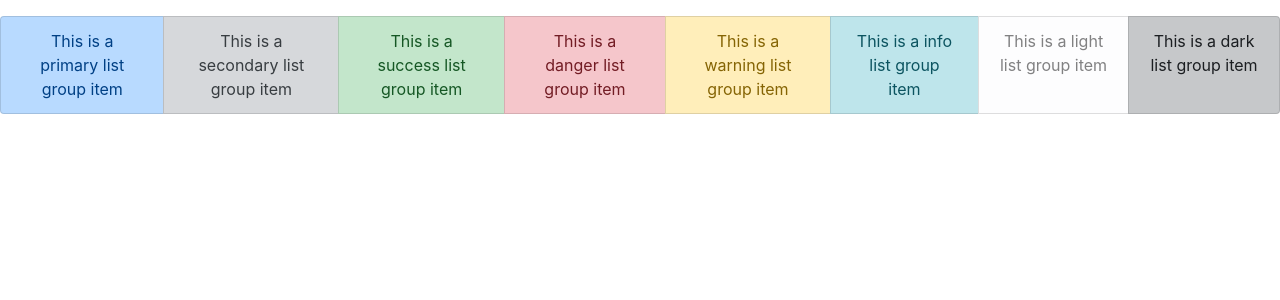
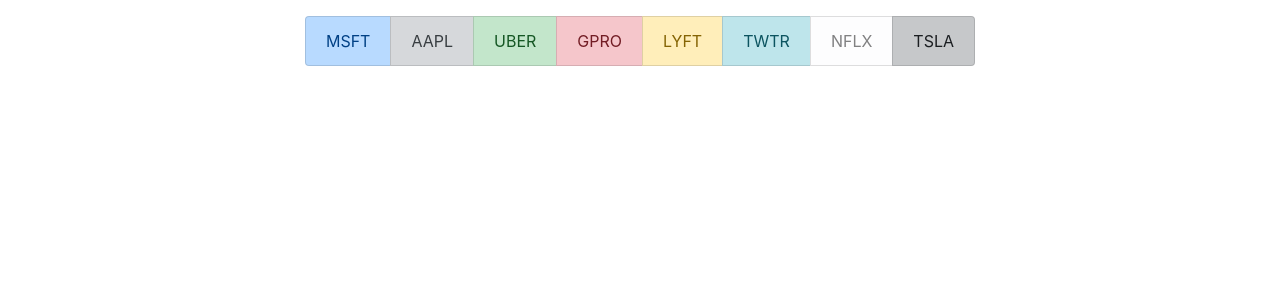
Before and after one commit to ravid7/StevensExchange, a Flask app: page / in a window 1280 px wide. Shown: the part 98-398 px from the top of the page. Run offline with Flask 2, Linux system fonts and the light colour scheme; parts of the project's set-up code (start-up, migrations or seed data) failed here and were passed over; some libraries are stand-ins or nearby versions.

Commit message:
html edited

```diff
--- a/main.py
+++ b/main.py
@@ -23,10 +23,30 @@
     "LYFT", "TWTR", "NFLX", "TSLA"
 ]
 
+color_strings = [
+    "list-group-item-primary",
+    "list-group-item-secondary",
+    "list-group-item-success",
+    "list-group-item-danger",
+    "list-group-item-warning",
+    "list-group-item-info",
+    "list-group-item-light",
+    "list-group-item-dark"
+]
+
+
+def live_price_editor():
+    for i in range(len(top_labels)):
+        top_labels[i] += " (%.2f)" % get_live_price(top_labels[i])
+
+
 @app.route('/')
 def main():
-    return render_template('main_page.html', title="StevensEx Stock monitor")
+    return render_template('main_page.html', title="StevensEx Stock monitor", labels=zip(color_strings, top_labels))
+
+# print(top_labels)
 
 
 if __name__ == '__main__':
-    app.run('127.0.0.1', 5555, debug=True)
+    live_price_editor()
+    app.run('127.0.0.1', 8080, debug=True)
--- a/templates/main_page.html
+++ b/templates/main_page.html
@@ -24,14 +24,9 @@
 
     <div class="justify-content-center d-flex">
         <ul class="list-group list-group-horizontal-lg">
-            <li class="list-group-item list-group-item-primary">This is a primary list group item</li>
-            <li class="list-group-item list-group-item-secondary">This is a secondary list group item</li>
-            <li class="list-group-item list-group-item-success">This is a success list group item</li>
-            <li class="list-group-item list-group-item-danger">This is a danger list group item</li>
-            <li class="list-group-item list-group-item-warning">This is a warning list group item</li>
-            <li class="list-group-item list-group-item-info">This is a info list group item</li>
-            <li class="list-group-item list-group-item-light">This is a light list group item</li>
-            <li class="list-group-item list-group-item-dark">This is a dark list group item</li>
+            {% for color, label in labels %}
+            <li class="list-group-item {{color}}">{{label}}</li>
+            {% endfor %}
         </ul>
     </div>
     <div class="row justify-content-center">
```
Also changed, not shown: valid.py (+6 -6 lines).
